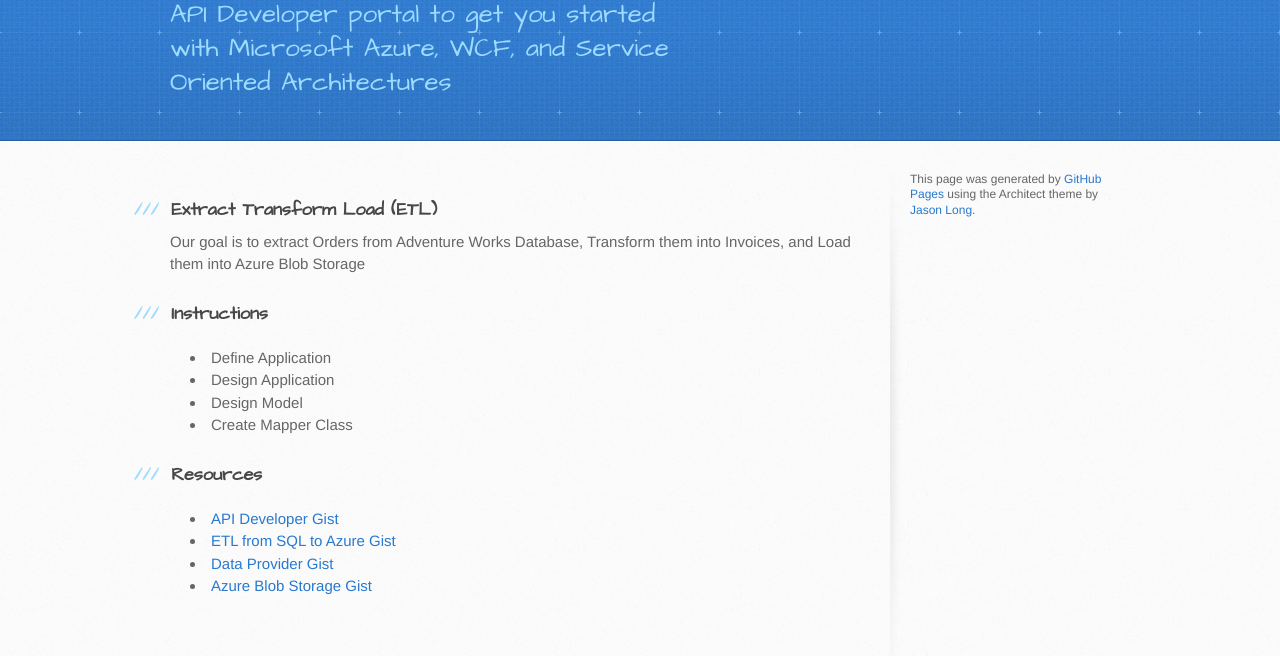
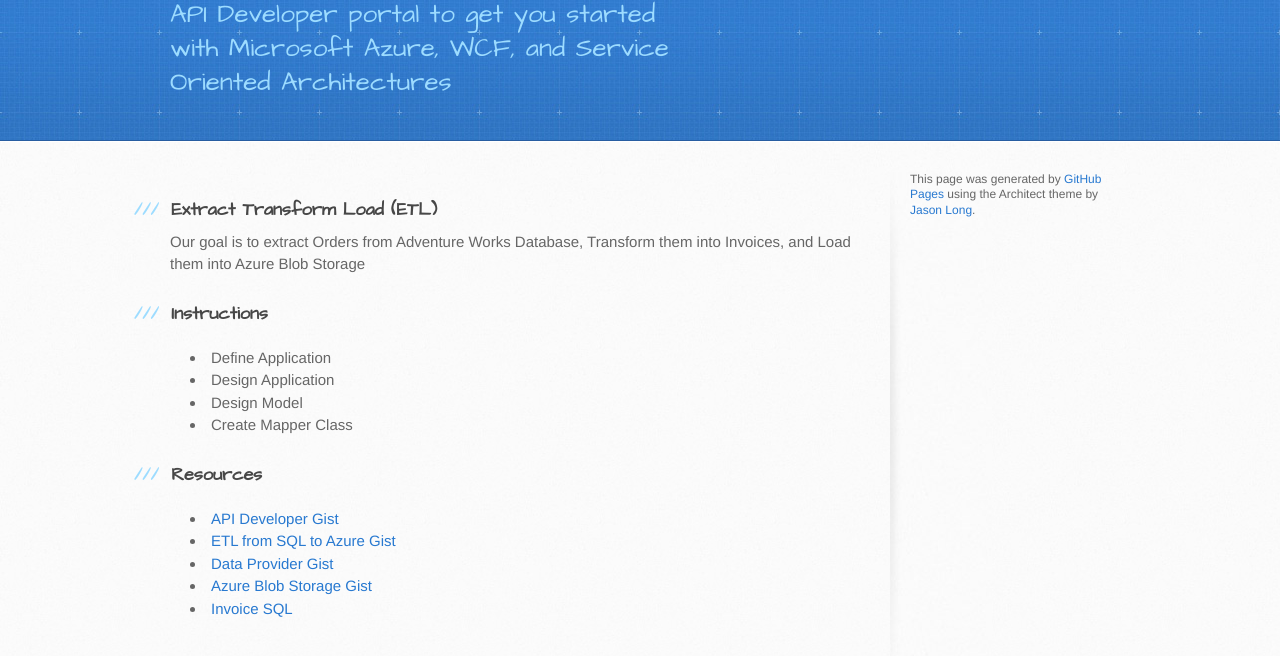
Before and after one commit to apideveloper/apideveloper.github.io, a plain HTML site: page index.html in a window 1280 px wide. Shown: the part 128-784 px from the top of the page. Drawn offline with Linux system fonts and the light colour scheme.

Commit message:
added invoice sql gist

```diff
--- a/index.html
+++ b/index.html
@@ -58,6 +58,9 @@
                         <li>
                             <a href="https://gist.github.com/apideveloper/cd9776fbfe94bb36f588">Azure Blob Storage Gist</a>
                         </li>
+                        <li>
+                            <a href="https://gist.github.com/apideveloper/f80b76eeb6215341030b">Invoice SQL</a>
+                        </li>
                     </ul>
 
 </p>
```
